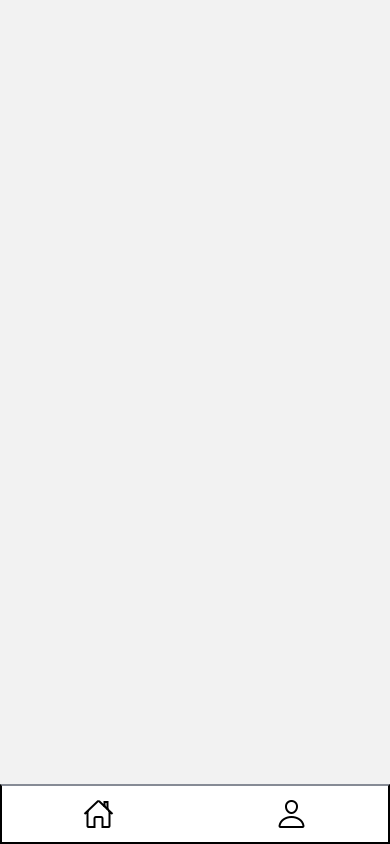
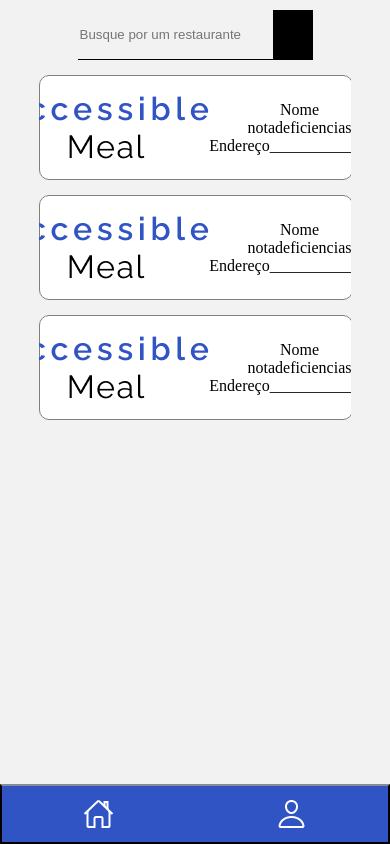
Before and after one commit to RyanBasque/accessible-meal, a React Native app: screen /home in a window 390 px wide. Built offline with nearby package versions, Linux system fonts and the light colour scheme.

Commit message:
criação da página home e detalhes do restaurante

```diff
--- a/package.json
+++ b/package.json
@@ -22,7 +22,8 @@
     "react-native": "0.64.3",
     "react-native-gesture-handler": "^2.6.2",
     "react-native-safe-area-context": "^4.4.1",
-    "react-native-screens": "^3.17.0"
+    "react-native-screens": "^3.17.0",
+    "react-native-web": "0.17.1"
   },
   "devDependencies": {
     "@babel/core": "^7.12.9"
--- /dev/null
+++ b/src/components/buttonBot.js
@@ -0,0 +1,22 @@
+import React from 'react';
+import { TouchableOpacity, StyleSheet, Text } from 'react-native';
+
+function ButtonBot({ text, ...props }) {
+  return (
+    <TouchableOpacity style={styles.button} {...props}>
+      <Text>{text}</Text>
+    </TouchableOpacity>
+  );
+}
+
+const styles = StyleSheet.create({
+  button: {
+    height: 50,
+    width: '40px',
+    justifyContent: 'center',
+    alignItems: 'center',
+    backgroundColor: '#000',
+  },
+});
+
+export default ButtonBot;
--- /dev/null
+++ b/src/components/cardHome.js
@@ -0,0 +1,23 @@
+import React from 'react'
+import Logo from '../../assets/logo.png'
+
+const CardHome = () => {
+    return (
+        <div style={{ width: '100%', backgroundColor: 'white', display: 'flex', alignItems: 'center', justifyContent: 'center', border: '1px solid gray', borderRadius: '10px', margin: '15px 0 0 0'}}>
+            <div className='container-card' style={{widtg: '100%', padding: '20px', display: 'flex', flexDirection: 'row'}}>
+                <div className='container-img' style={{ display: 'flex', flexDirection: 'row' }}>
+                    <img src={Logo}></img>
+                </div>
+                <div className='restaurant-desc' style={{display: 'flex', alignItems: 'center', justifyContent: 'center', flexDirection: 'column', color: '#000'}}>
+                    <text>Nome</text>
+                    <div style={{ display: 'flex', flexDirection: 'row' }}>
+                        <text>nota</text> <text>deficiencias</text>
+                    </div>
+                    <text>Endereço_______________</text>
+                </div>
+            </div>
+        </div>
+    )
+}
+
+export default CardHome
--- /dev/null
+++ b/src/components/cardRestaurant.js
@@ -0,0 +1,23 @@
+import React from 'react'
+import Logo from '../../assets/logo.png'
+
+const CardRestaurant = () => {
+    return (
+        <div style={{ width: '100%', backgroundColor: '#3154C5', display: 'flex', alignItems: 'center', justifyContent: 'center'}}>
+            <div className='container-card' style={{widtg: '100%', padding: '20px', display: 'flex', flexDirection: 'row'}}>
+                <div className='container-img' style={{ display: 'flex', flexDirection: 'row' }}>
+                    <img src={Logo}></img>
+                </div>
+                <div className='restaurant-desc' style={{display: 'flex', alignItems: 'center', justifyContent: 'center', flexDirection: 'column', color: 'white'}}>
+                    <text>Nome</text>
+                    <div style={{ display: 'flex', flexDirection: 'row' }}>
+                        <text>nota</text> <text>deficiencias</text>
+                    </div>
+                    <text>Endereço_______________</text>
+                </div>
+            </div>
+        </div>
+    )
+}
+
+export default CardRestaurant
--- /dev/null
+++ b/src/components/listRestaurant.js
@@ -0,0 +1,57 @@
+import React from 'react';
+import { SafeAreaView, View, FlatList, StyleSheet, Text, StatusBar } from 'react-native';
+import CardHome from './cardHome';
+
+const DATA = [
+  {
+    id: 'bd7acbea-c1b1-46c2-aed5-3ad53abb28ba',
+    title: 'First Item',
+  },
+  {
+    id: '3ac68afc-c605-48d3-a4f8-fbd91aa97f63',
+    title: 'Second Item',
+  },
+  {
+    id: '58694a0f-3da1-471f-bd96-145571e29d72',
+    title: 'Third Item',
+  },
+];
+
+const Item = ({ title }) => (
+  <CardHome />
+);
+
+const ListRestaurant = () => {
+    const renderItem = ({ item }) => (
+      <Item title={item.title} />
+    );
+
+    return (
+      <SafeAreaView style={styles.container}>
+        <FlatList
+          data={DATA}
+          renderItem={renderItem}
+          keyExtractor={item => item.id}
+        />
+      </SafeAreaView>
+    );
+  }
+
+  const styles = StyleSheet.create({
+    container: {
+      flex: 1,
+      marginTop: StatusBar.currentHeight || 0,
+      width: '80%'
+    },
+    item: {
+      backgroundColor: '#f9c2ff',
+      padding: 20,
+      marginVertical: 8,
+      marginHorizontal: 16,
+    },
+    title: {
+      fontSize: 32,
+    },
+  });
+
+  export default ListRestaurant;
--- a/src/components/navigator.js
+++ b/src/components/navigator.js
@@ -6,10 +6,10 @@ const Navigator = ({ navigation }) => {
     return (
         <View style={styles.container}>
             <TouchableOpacity onPress={() => navigation.navigate('home')}>
-                <Ionicons name="home-outline" size={32} color="black" />
+                <Ionicons name="home-outline" size={32} color="white" />
             </TouchableOpacity>
             <TouchableOpacity onPress={() => navigation.navigate('user')}>
-                <Ionicons name="person-outline" size={32} color="black" />
+                <Ionicons name="person-outline" size={32} color="white" />
             </TouchableOpacity>
         </View>
     );
@@ -28,6 +28,6 @@ const styles = StyleSheet.create({
         justifyContent: 'space-around',
         alignItems: 'center',
         flexDirection: 'row',
-        backgroundColor: 'white'
+        backgroundColor: '#3154c5'
     }
 });
--- /dev/null
+++ b/src/components/searchBar.js
@@ -0,0 +1,50 @@
+import React, { useState } from 'react'
+
+const SearchBar = () => {
+    const [searchInput, setSearchInput] = useState("");
+
+    const restaurantes = [
+    ];
+
+
+    const handleChange = (e) => {
+        e.preventDefault();
+        setSearchInput(e.target.value);
+    };
+
+    if (searchInput.length > 0) {
+        countries.filter((country) => {
+            return country.name.match(searchInput);
+        });
+    }
+
+    return <div style={{width: '50%'}}>
+
+        <input
+            type="search"
+            placeholder="Busque por um restaurante"
+            onChange={handleChange}
+            value={searchInput}
+            style={{width: '100%', borderStyle: 'none', borderBottom: '1px solid #000', backgroundColor: '#F2F2F2', height: '50px'}}
+            />
+
+<table>
+
+{restaurantes.map((restaurante, index) => {
+
+<div>
+  <tr>
+    <td>{restaurante.name}</td>
+    <td>{restaurante.id}</td>
+  </tr>
+</div>
+
+})}
+</table>
+
+</div>
+
+
+};
+
+export default SearchBar;
--- a/src/pages/home/index.js
+++ b/src/pages/home/index.js
@@ -1,12 +1,19 @@
 import { View } from 'react-native';
 import Navigator from '../../components/navigator';
+import SearchBar from '../../components/searchBar';
+import ListRestaurant from '../../components/listRestaurant';
+import ButtonBot from '../../components/buttonBot';
 
 const Home = ({ navigation }) => {
 
     return (
         <>
-            <View>
-
+            <View style={{display: 'flex', flexDirection: 'row', marginTop: '10px', alignItems: 'center', justifyContent: 'center', width: '100%'}}>
+                <SearchBar />
+                <ButtonBot onPress={() => navigation.navigate('bot')} />
+            </View>
+            <View style={{display: 'flex', alignItems: 'center', justifyContent: 'center', width: '100%'}}>
+                <ListRestaurant />
             </View>
             <Navigator navigation={navigation} />
         </>
--- /dev/null
+++ b/src/pages/restaurant/index.js
@@ -0,0 +1,23 @@
+import { View } from 'react-native';
+import CardRestaurant from '../../components/cardRestaurant';
+import Navigator from '../../components/navigator';
+
+const Restaurant = ({ navigation }) => {
+
+    return (
+        <>
+            <View style={{display: 'flex', flexDirection: 'row', alignItems: 'center', justifyContent: 'center', width: '100%'}}>
+                <CardRestaurant />
+            </View>
+            <View style={{display: 'flex', alignItems: 'center', justifyContent: 'center',width: '100%'} }>
+
+            </View>
+            <View style={{display: 'flex', alignItems: 'center', justifyContent: 'center',width: '100%'} }>
+
+            </View>
+            <Navigator navigation={navigation} />
+        </>
+    );
+};
+
+export default Restaurant;
--- a/src/routes/index.js
+++ b/src/routes/index.js
@@ -5,6 +5,7 @@ import CreateAccount from '../pages/createAccount';
 import Login from '../pages/login';
 import Home from '../pages/home';
 import User from '../pages/user';
+import Restaurant from '../pages/Restaurant';
 
 const Stack = createNativeStackNavigator();
 
@@ -18,6 +19,7 @@ const Routes = () => {
         }}
       >
         <Stack.Screen name="home" component={Home} />
+        <Stack.Screen name="restaurant" component={Restaurant} />
         <Stack.Screen name="login" component={Login} />
         <Stack.Screen name="createAccount" component={CreateAccount} />
         <Stack.Screen name="user" component={User} />
```
Also changed, not shown: src/components/modalBot.js (added, +54 -0 lines), 1 other file (tests, documents, lock files or other folders).
